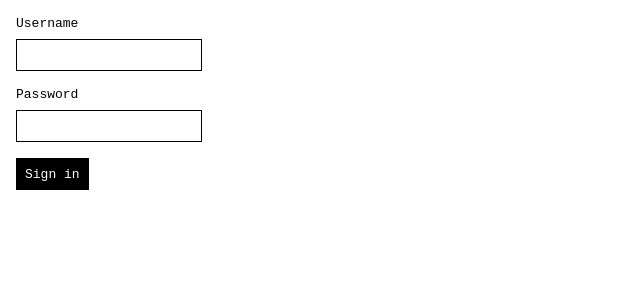
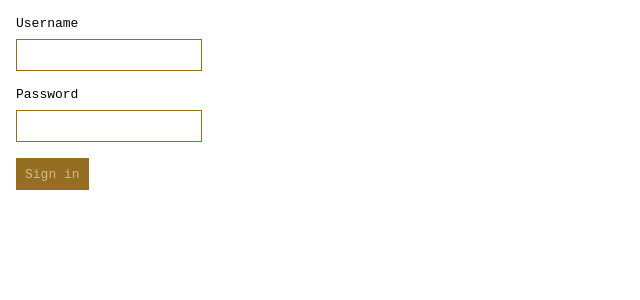
Before and after one commit to Bobsili/AlgebraReact, a React (Create React App) app: page / in a window 1280 px wide. Shown: the top 300 px of the page, without its empty margins (0-640 px from the left). Built offline with nearby package versions, Linux system fonts and the light colour scheme.

Commit message:
Add changes

```diff
--- a/src/App.css
+++ b/src/App.css
@@ -5,16 +5,16 @@ form {
 
 .input {
   min-height: 32px;
-  border: 1px solid black;
+  border: 1px solid rgb(149, 109, 35);
   padding: 0 8px;
 }
 
 .button {
   padding: 0 8px;
   min-height: 32px;
-  border: 1px solid black;
-  background-color: black;
-  color: white;
+  border: 1px solid rgb(149, 109, 35);
+  background-color: rgb(149, 109, 35);
+  color: rgb(213, 188, 140);
 
 }
 
```
